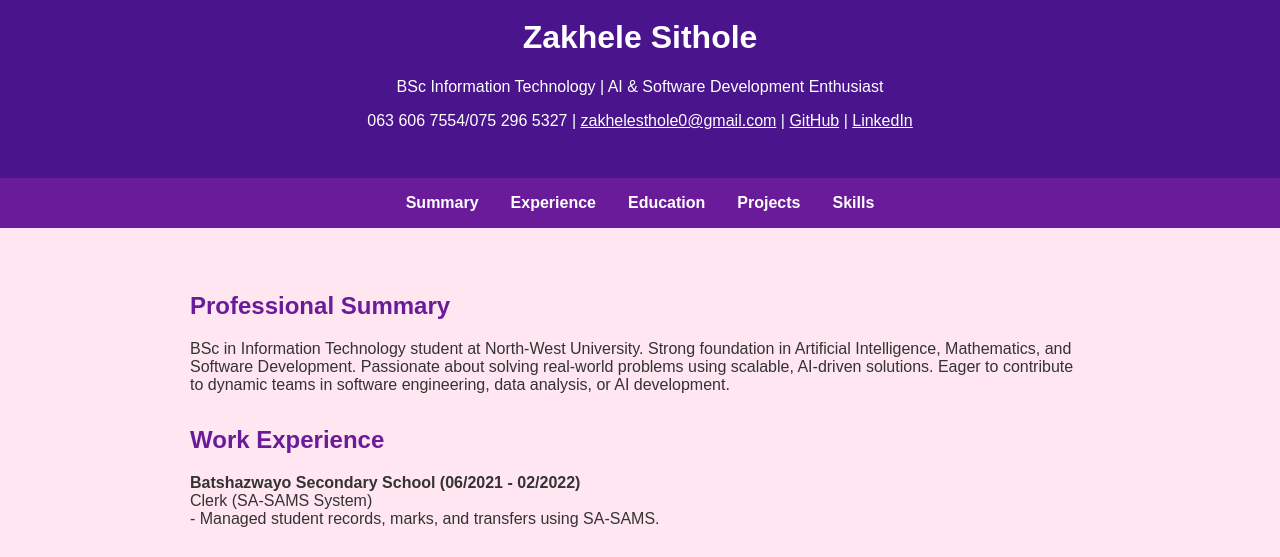
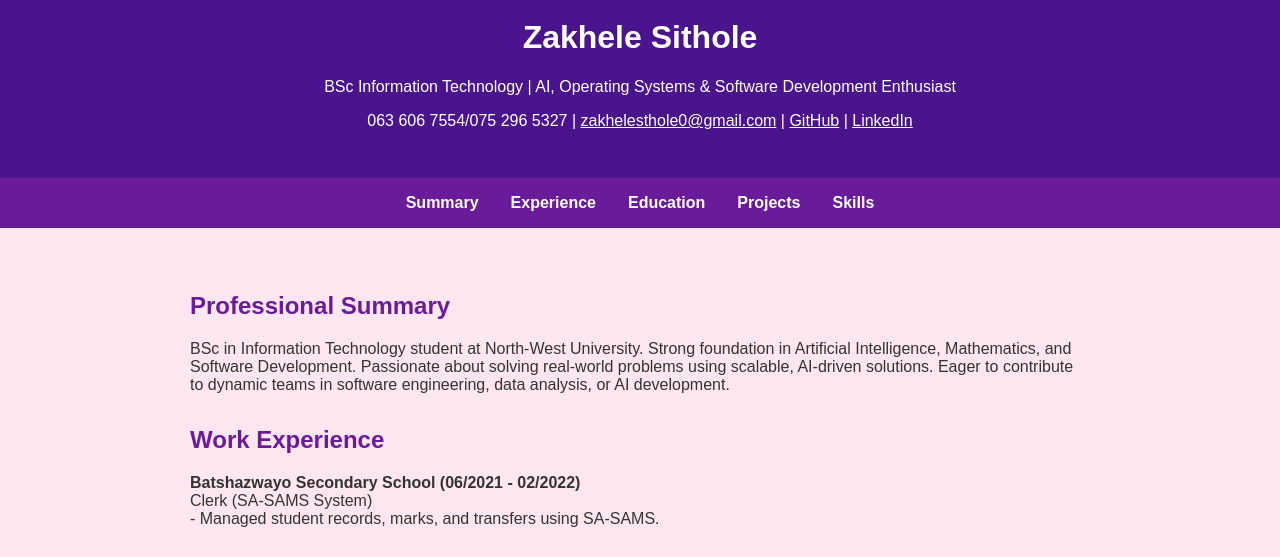
Before and after one commit to zakhelesithole/portfolio, a plain HTML site: page index.html in a window 1280 px wide. Shown: the part 180-737 px from the top of the page. Drawn offline with Linux system fonts and the light colour scheme.

Commit message:
Update index.html

```diff
--- a/index.html
+++ b/index.html
@@ -81,7 +81,7 @@
   <header>
     <img src="zak.png" alt="Zakhele Sithole">
     <h1>Zakhele Sithole</h1>
-    <p>BSc Information Technology | AI & Software Development Enthusiast</p>
+    <p>BSc Information Technology | AI, Operating Systems & Software Development Enthusiast</p>
     <p>063 606 7554/075 296 5327 | <a href="mailto:zakhelesthole0@gmail.com" style="color:white;">zakhelesthole0@gmail.com</a> |
       <a href="https://github.com/zakhelesithole" target="_blank" style="color:white;">GitHub</a> |
       <a href="https://linkedin.com/in/zakhele-sthole-087820376" target="_blank" style="color:white;">LinkedIn</a>
```
